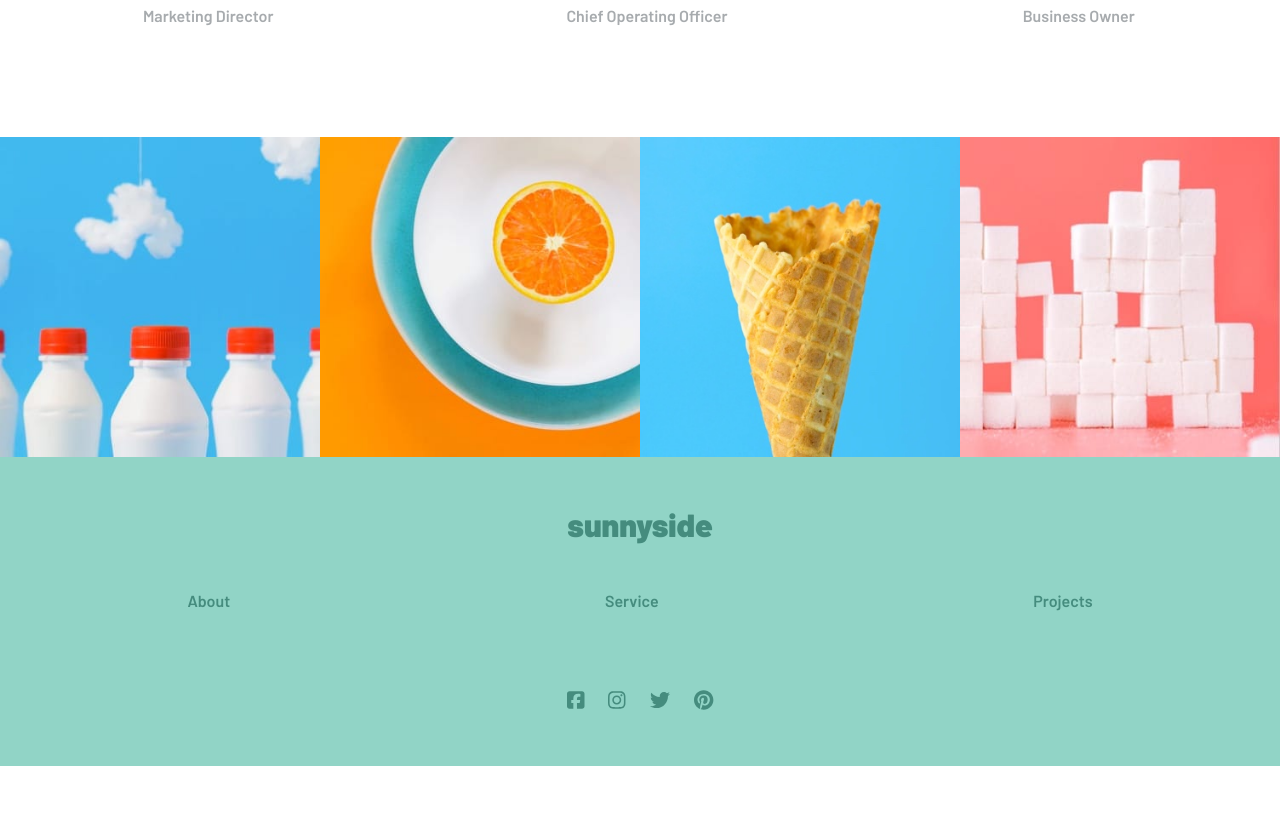
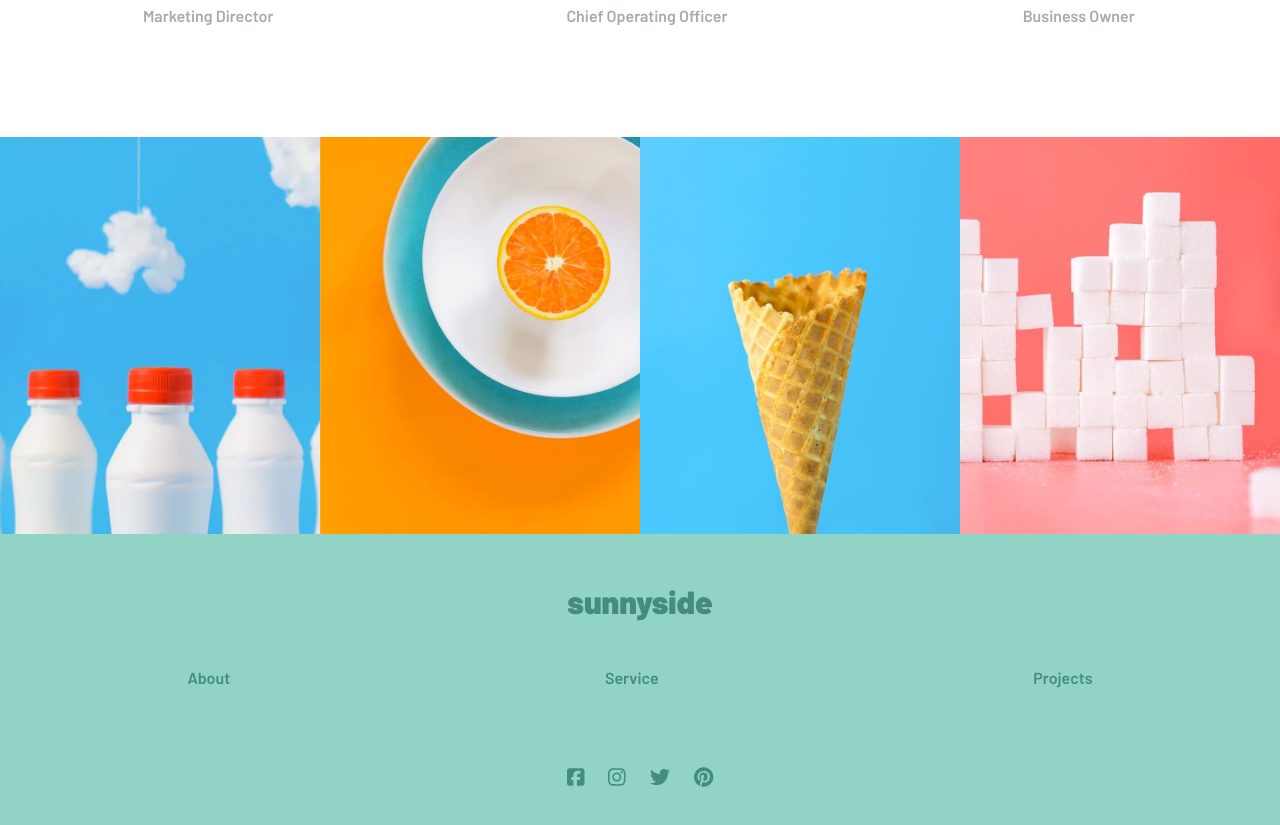
Before and after one commit to AliAbuSalam/sunnyside-agency-landing-page, a Next.js app: page / in a window 1280 px wide. Shown: the part 2842-3667 px from the top of the page. Before the commit the page ends 3608 px from the top, so only its background shows below. Built offline with nearby package versions, Linux system fonts and the light colour scheme.

Commit message:
add alternate image for desktop on ninthbox

```diff
--- a/src/components/NinthBox.tsx
+++ b/src/components/NinthBox.tsx
@@ -2,26 +2,46 @@ import Image from 'next/image';
 
 import styles from '@/styles/ninthBox.module.scss';
 import Milk from '../../public/mobile/image-gallery-milkbottles.jpg';
+import MilkDesktop from '../../public/desktop/image-gallery-milkbottles.jpg';
 import Orange from '../../public/mobile/image-gallery-orange.jpg';
+import OrangeDesktop from '../../public/desktop/image-gallery-orange.jpg';
 import Cone from '../../public/mobile/image-gallery-cone.jpg';
+import ConeDesktop from '../../public/desktop/image-gallery-cone.jpg';
 import SugarCubes from '../../public/mobile/image-gallery-sugar-cubes.jpg';
+import SugarCubesDesktop from '../../public/desktop/image-gallery-sugarcubes.jpg';
+import { SCREEN_WIDTH_LAPTOP } from '@/lib/screenSizes';
 
 const imagesData = [
   {
     src: Milk,
-    alt: 'Picture of Milk'
+    alt: 'Picture of Milk',
+    altImages: [{
+      image: MilkDesktop,
+      media: `(min-width: ${SCREEN_WIDTH_LAPTOP}px)`
+    }]
   },
   {
     src: Orange,
-    alt: 'Picture of Orange'
+    alt: 'Picture of Orange',
+    altImages: [{
+      image: OrangeDesktop,
+      media: `(min-width: ${SCREEN_WIDTH_LAPTOP}px)`
+    }]
   },
   {
     src: Cone,
-    alt: 'Picture of Ice Cream Cone'
+    alt: 'Picture of Ice Cream Cone',
+    altImages: [{
+      image: ConeDesktop,
+      media: `(min-width: ${SCREEN_WIDTH_LAPTOP}px)`
+    }]
   },
   {
     src: SugarCubes,
-    alt: 'Picture of Sugar Cubes'
+    alt: 'Picture of Sugar Cubes',altImages: [{
+      image: SugarCubesDesktop,
+      media: `(min-width: ${SCREEN_WIDTH_LAPTOP}px)`
+    }]
   }
 ];
 
@@ -30,11 +50,15 @@ const NinthBox = () => {
     <div className={styles.container}>
       {imagesData.map(image =>
         <div className={styles['image-container']} key={image.alt}>
-          <Image
-            src={image.src}
-            alt={image.alt}
-            className={styles.image}
-          />
+          <picture>
+            {image.altImages.map((altImage, index) =>
+            <source key={index} srcSet={altImage.image.src} media={altImage.media}/>)}
+            <Image
+              src={image.src}
+              alt={image.alt}
+              className={styles.image}
+            />
+          </picture>
         </div>
       )}
     </div>
```
